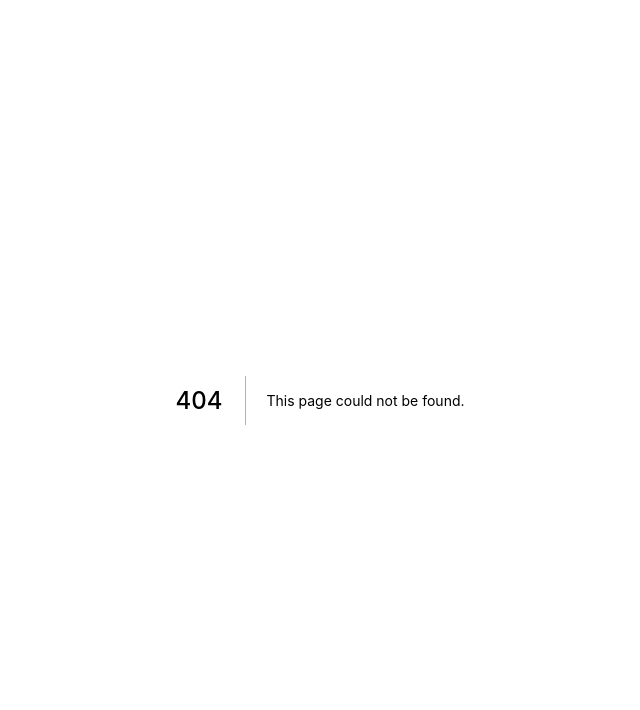
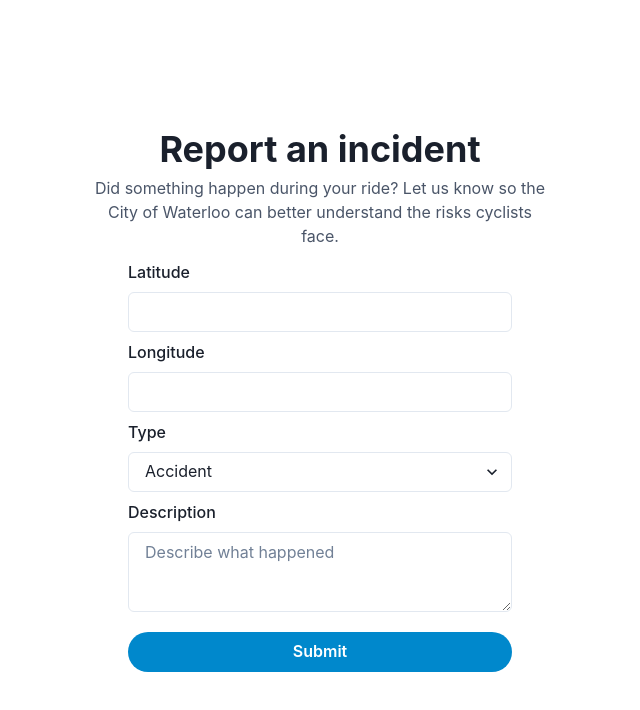
Before and after one commit to tandem-22/tandem, a Next.js app in the folder frontend/: page /report in a window 1280 px wide. Before the commit this address had no page. Shown: the top 710 px of the page, without its empty margins (320-960 px from the left). Built offline with nearby package versions, Linux system fonts and the light colour scheme; what dotenv-safe would draw is missing.

Commit message:
Add report an incident UI

```diff
--- a/frontend/package.json
+++ b/frontend/package.json
@@ -20,6 +20,7 @@
     "next": "12.3.0",
     "react": "18.2.0",
     "react-dom": "18.2.0",
+    "react-hook-form": "^7.35.0",
     "use-sound": "^4.0.1"
   },
   "devDependencies": {
--- /dev/null
+++ b/frontend/src/pages/report.tsx
@@ -0,0 +1,123 @@
+import {
+  Box,
+  Button,
+  Flex,
+  FormControl,
+  FormErrorMessage,
+  FormLabel,
+  Heading,
+  Input,
+  Select,
+  Text,
+  Textarea,
+} from "@chakra-ui/react";
+import { useRouter } from "next/router";
+import { SubmitHandler, useForm } from "react-hook-form";
+
+interface Inputs {
+  latitude: number;
+  longitude: number;
+  description: string;
+  type: "NEAR_MISS" | "ACCIDENT";
+}
+
+const Report = () => {
+  const {
+    register,
+    handleSubmit,
+    formState: { errors },
+    getValues,
+  } = useForm<Inputs>();
+
+  console.log(getValues());
+
+  const onSubmit: SubmitHandler<Inputs> = (values) => {
+    console.log(values);
+  };
+
+  const router = useRouter();
+
+  return (
+    <Flex
+      direction="column"
+      justifyContent="center"
+      alignItems="center"
+      minH="100vh"
+      py="10"
+    >
+      <Heading>Report an incident</Heading>
+      <Text mt="1" maxW="45ch" textAlign="center" color="gray.600">
+        Did something happen during your ride? Let us know so the City of
+        Waterloo can better understand the risks cyclists face.
+      </Text>
+
+      <Box mt="3" w="96" as="form" onSubmit={handleSubmit(onSubmit)}>
+        <FormControl isInvalid={!!errors.latitude}>
+          <FormLabel htmlFor="latitude">Latitude</FormLabel>
+          <Input
+            id="latitude"
+            {...register("latitude", {
+              required: true,
+            })}
+          />
+          <FormErrorMessage>
+            {errors.latitude && errors.latitude.message}
+          </FormErrorMessage>
+        </FormControl>
+        <FormControl isInvalid={!!errors.longitude} mt="2">
+          <FormLabel htmlFor="longitude">Longitude</FormLabel>
+          <Input
+            id="longitude"
+            {...register("longitude", {
+              required: true,
+            })}
+          />
+          <FormErrorMessage>
+            {errors.longitude && errors.longitude.message}
+          </FormErrorMessage>
+        </FormControl>
+        <FormControl isInvalid={!!errors.type} mt="2">
+          <FormLabel htmlFor="type">Type</FormLabel>
+          <Select
+            id="type"
+            {...register("type", {
+              required: true,
+            })}
+          >
+            <option disabled>Select a type</option>
+            <option value="ACCIDENT">Accident</option>
+            <option value="NEAR_MISS">Near miss</option>
+          </Select>
+          <FormErrorMessage>
+            {errors.type && errors.type.message}
+          </FormErrorMessage>
+        </FormControl>
+        <FormControl isInvalid={!!errors.description} mt="2">
+          <FormLabel htmlFor="description">Description</FormLabel>
+          <Textarea
+            id="description"
+            {...register("description", {
+              required: true,
+            })}
+            placeholder="Describe what happened"
+          />
+          <FormErrorMessage>
+            {errors.description && errors.description.message}
+          </FormErrorMessage>
+        </FormControl>
+        <Button
+          mt="5"
+          rounded="full"
+          colorScheme="telegram"
+          px="8"
+          w="full"
+          type="submit"
+        >
+          Submit
+        </Button>
+      </Box>
+    </Flex>
+  );
+};
+
+export default Report;
```
Also changed, not shown: frontend/src/pages/index.tsx (+6 -1 lines), 1 other file (tests, documents, lock files or other folders).
